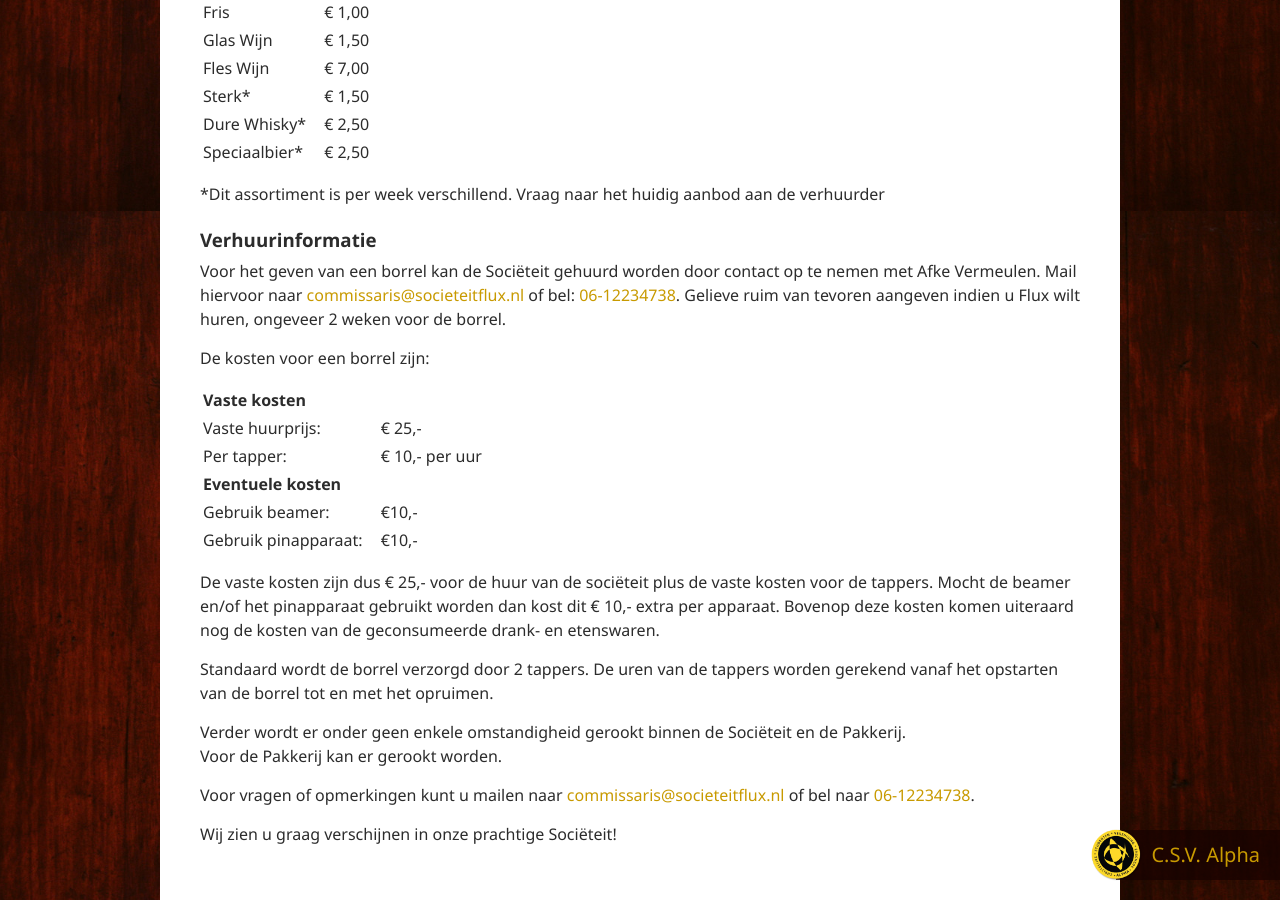
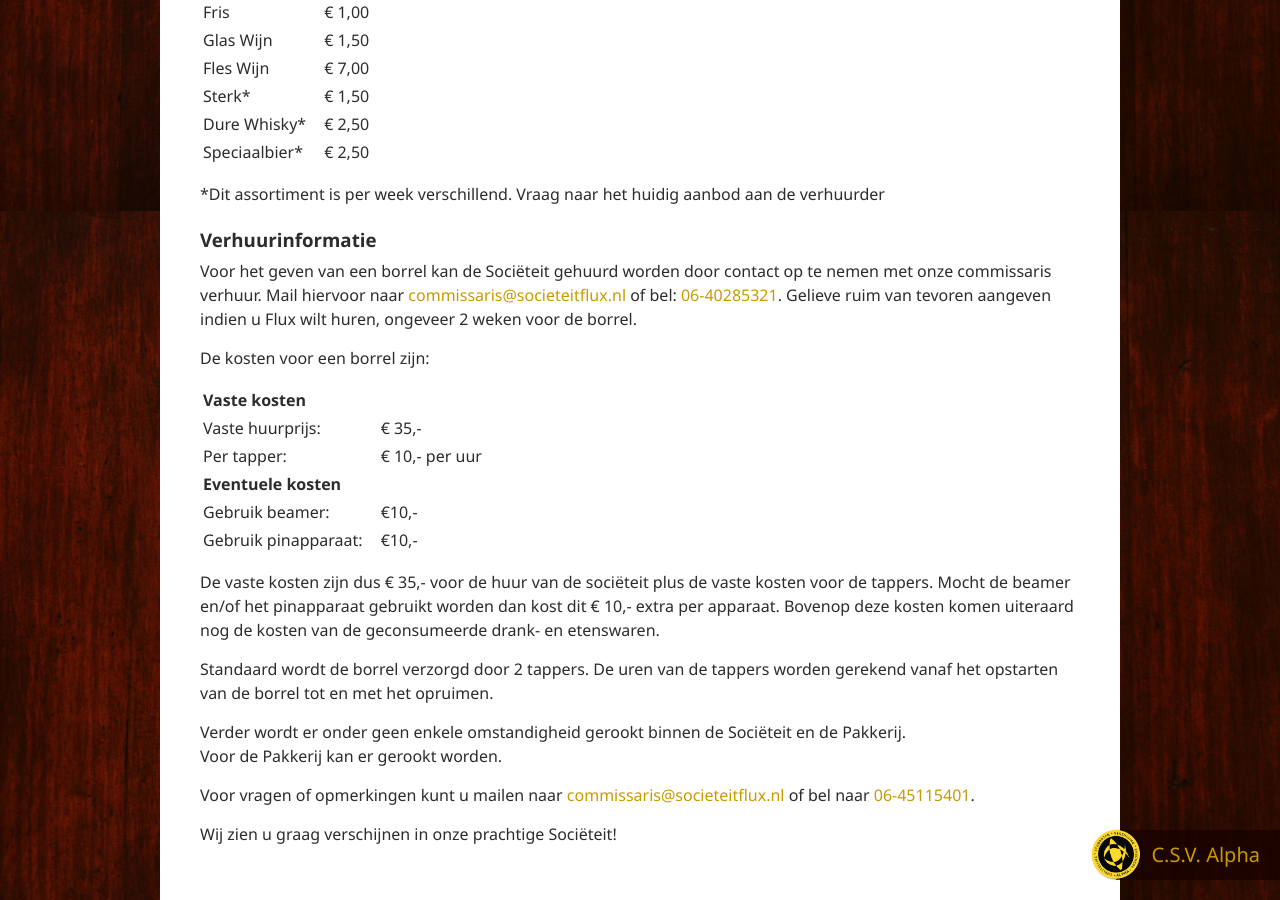
Before and after one commit to csvalpha/societeitflux.nl, a Jekyll site: the page built from verhuur.md, in a window 1280 px wide and 900 px high, scrolled down 689 px. Built offline with Jekyll 4.4.1, drawn with Linux system fonts in a browser that asks for light colours.

Commit message:
update Flux contact and price (#10)

```diff
--- a/verhuur.md
+++ b/verhuur.md
@@ -1,7 +1,7 @@
 ---
 layout: default
 title: Verhuur
-excerpt: Sociëteit Flux al vanaf €25,- te huren. De sociëteit biedt ruimte biedt aan zo'n 80 personen. Het is de ideale locatie voor onder meer afstudeerborrels, verjaardagsfeesten, dispuutsactiviteiten en nog veel meer.
+excerpt: Sociëteit Flux al vanaf €35,- te huren. De sociëteit biedt ruimte biedt aan zo'n 80 personen. Het is de ideale locatie voor onder meer afstudeerborrels, verjaardagsfeesten, dispuutsactiviteiten en nog veel meer.
 
 ---
 
@@ -59,9 +59,9 @@ Ons assortiment aan dranken staat hieronder, inclusief prijzen.
 *Dit assortiment is per week verschillend. Vraag naar het huidig aanbod aan de verhuurder
 
 ### Verhuurinformatie
-Voor het geven van een borrel kan de Sociëteit gehuurd worden door contact op te nemen met Afke Vermeulen.
+Voor het geven van een borrel kan de Sociëteit gehuurd worden door contact op te nemen met onze commissaris verhuur.
 Mail hiervoor naar [commissaris@societeitflux.nl](mailto:commissaris@societeitflux.nl) of bel:
-[06-12234738](tel:+31612234738). Gelieve ruim van tevoren aangeven indien u
+[06-40285321](tel:+31640285321). Gelieve ruim van tevoren aangeven indien u
 Flux wilt huren, ongeveer 2 weken voor de borrel.
 
 De kosten voor een borrel zijn:
@@ -73,7 +73,7 @@ De kosten voor een borrel zijn:
     </tr>
     <tr>
         <th>Vaste huurprijs:</th>
-        <td>&euro; 25,-</td>
+        <td>&euro; 35,-</td>
     </tr>
     <tr>
         <th>Per tapper:</th>
@@ -93,7 +93,7 @@ De kosten voor een borrel zijn:
     </tr>
 </table>
 
-De vaste kosten zijn dus &euro; 25,- voor de huur van de sociëteit plus de vaste kosten voor de tappers. Mocht de beamer en/of het pinapparaat gebruikt worden dan kost dit &euro; 10,- extra per apparaat.
+De vaste kosten zijn dus &euro; 35,- voor de huur van de sociëteit plus de vaste kosten voor de tappers. Mocht de beamer en/of het pinapparaat gebruikt worden dan kost dit &euro; 10,- extra per apparaat.
 Bovenop deze kosten komen uiteraard nog de kosten van de geconsumeerde drank- en etenswaren.
 
 Standaard wordt de borrel verzorgd door 2 tappers. De uren van de tappers worden gerekend vanaf het opstarten
@@ -103,6 +103,6 @@ Verder wordt er onder geen enkele omstandigheid gerookt binnen de Sociëteit en
 Voor de Pakkerij kan er gerookt worden.
 
 Voor vragen of opmerkingen kunt u mailen naar [commissaris@societeitflux.nl](mailto:commissaris@societeitflux.nl)
-of bel naar [06-12234738](tel:+31612234738).
+of bel naar [06-45115401](tel:+31640285321).
 
 Wij zien u graag verschijnen in onze prachtige Sociëteit!
```
Also changed, not shown: contact.md (+1 -1 lines).
